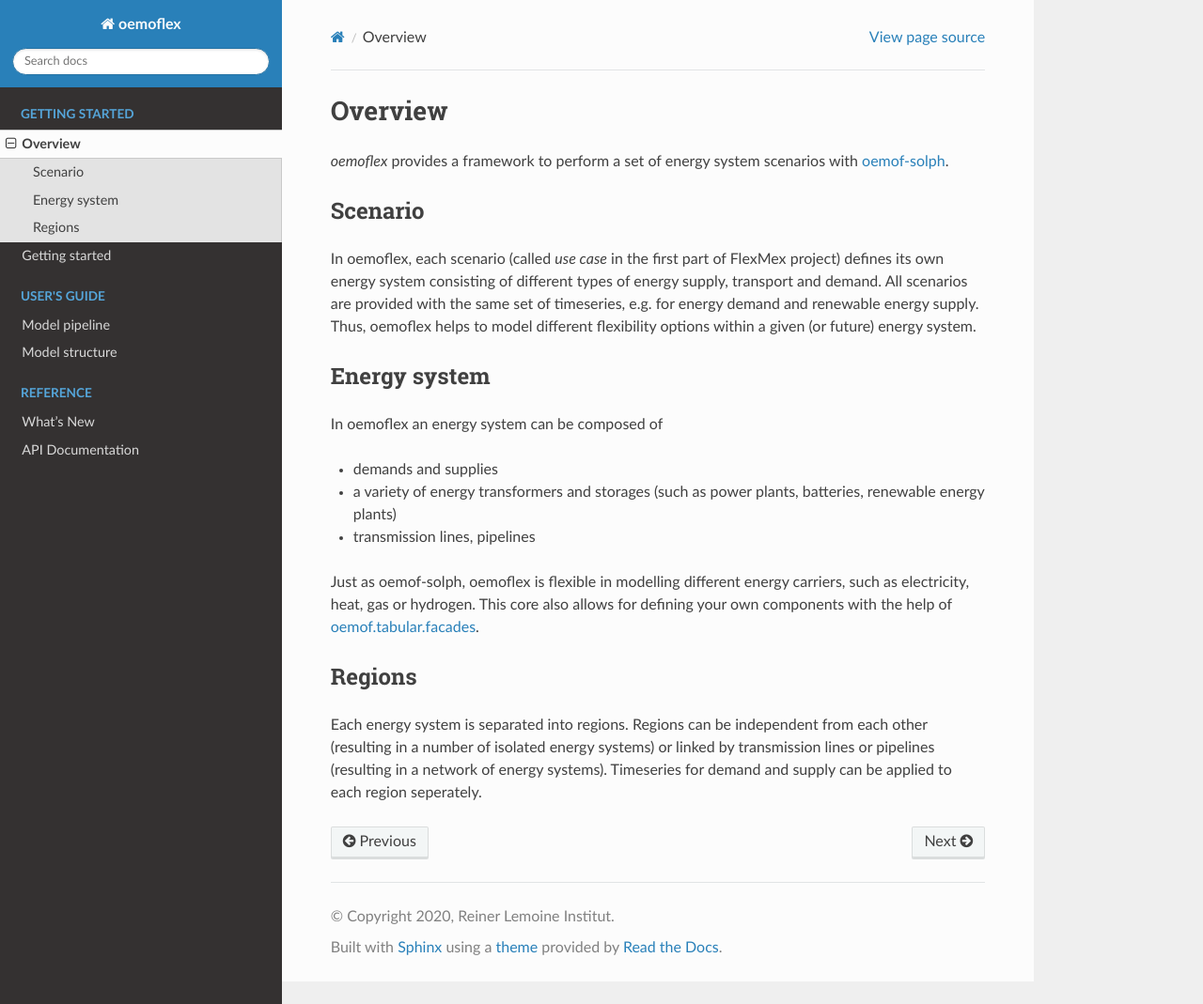
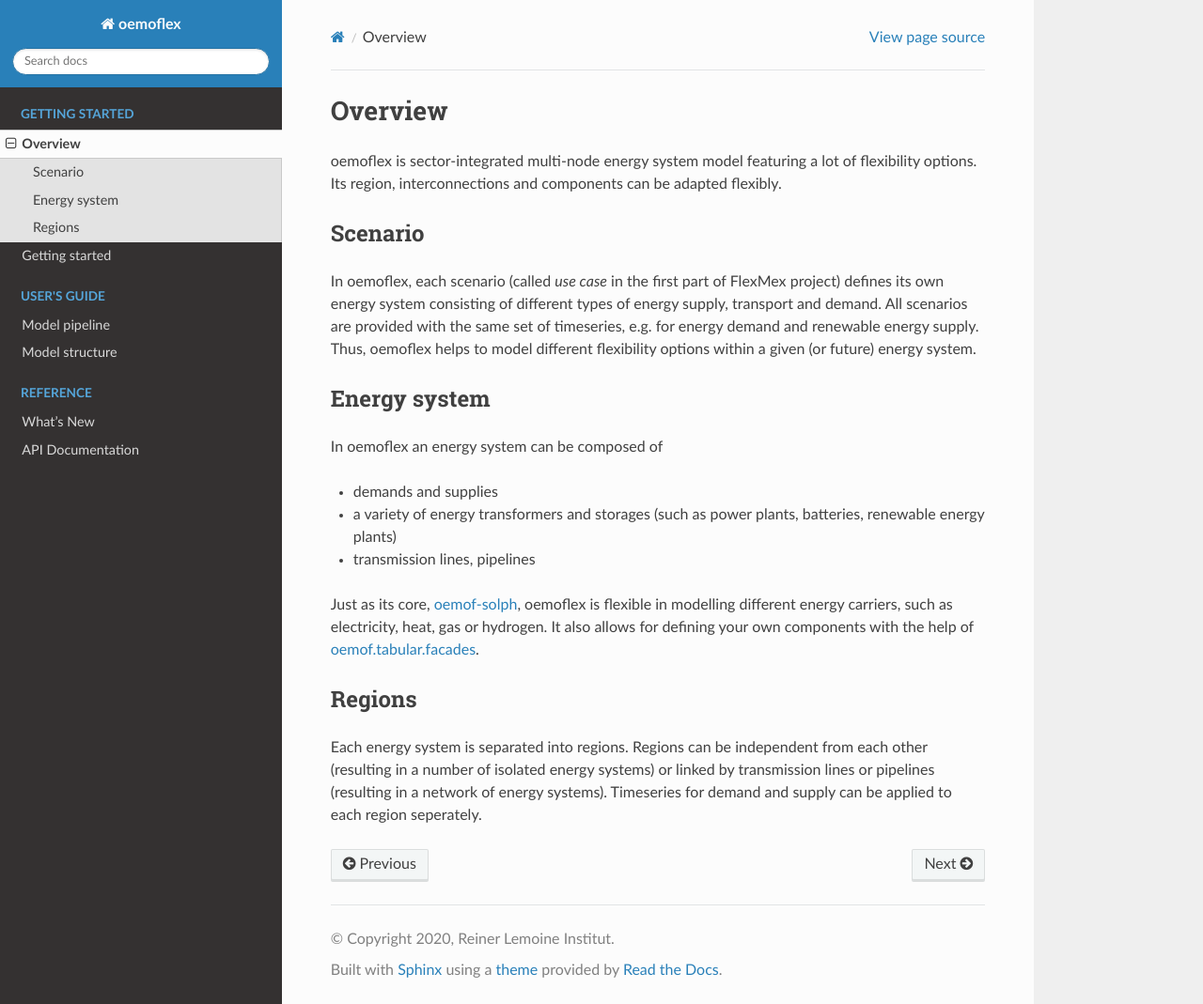
Before and after one commit to modex-flexmex/oemof-flexmex, a Sphinx documentation site: the page built from docs/overview.rst, in a window 1280 px wide and 1069 px high. Shown: the whole window at 94% size. Built offline with Sphinx 7.4.7 and the Read the Docs theme 2.0.0, drawn with Linux system fonts in a browser that asks for light colours; formulas are drawn with MathJax 3.

Commit message:
Move short description

```diff
--- a/docs/model_structure.rst
+++ b/docs/model_structure.rst
@@ -3,8 +3,6 @@
 ~~~~~~~~~~~~~~~
 Model structure
 ~~~~~~~~~~~~~~~
-
-oemoflex is sector-integrated multi-node energy system model featuring a lot of flexibility options. Its region, interconnections and components can be adapted flexibly.
 
 .. contents:: `Contents`
     :depth: 1
--- a/docs/overview.rst
+++ b/docs/overview.rst
@@ -4,7 +4,8 @@
 Overview
 ~~~~~~~~
 
-`oemoflex` provides a framework to perform a set of energy system scenarios with `oemof-solph <https://oemof-solph.readthedocs.io/>`_.
+oemoflex is sector-integrated multi-node energy system model featuring a lot of flexibility options.
+Its region, interconnections and components can be adapted flexibly.
 
 
 Scenario
@@ -25,8 +26,10 @@
 * a variety of energy transformers and storages (such as power plants, batteries, renewable energy plants)
 * transmission lines, pipelines
 
-Just as oemof-solph, oemoflex is flexible in modelling different energy carriers, such as electricity, heat, gas or hydrogen.
-This core also allows for defining your own components with the help of `oemof.tabular.facades <https://oemof-tabular.readthedocs.io/en/latest/tutorials/facade-usage.html>`_.
+Just as its core, `oemof-solph <https://oemof-solph.readthedocs.io/>`_, oemoflex is flexible in modelling
+different energy carriers, such as electricity, heat, gas or hydrogen.
+It also allows for defining your own components with
+the help of `oemof.tabular.facades <https://oemof-tabular.readthedocs.io/en/latest/tutorials/facade-usage.html>`_.
 
 
 Regions
```
